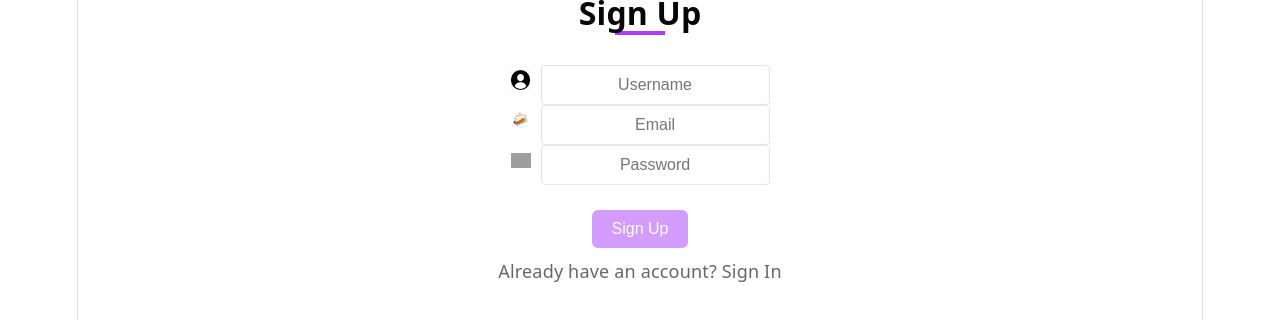
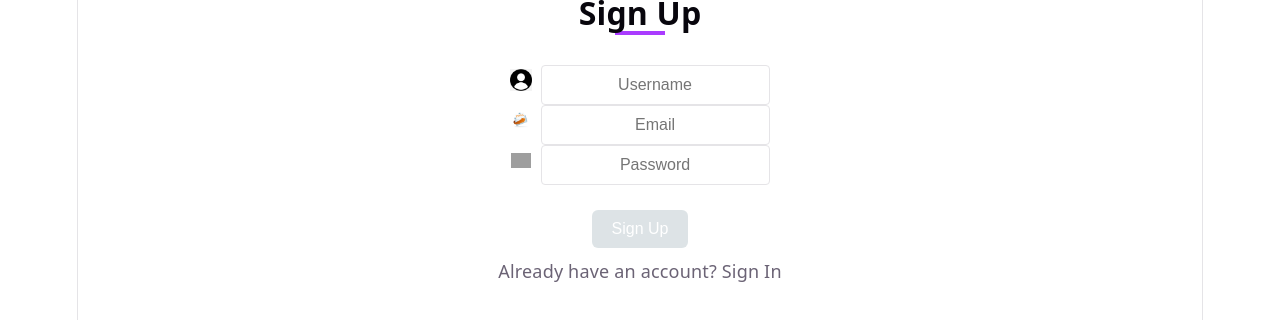
Before and after one commit to hamdiheb/GuessWhoProject, a React (Vite) app in the folder GuessWho/frontend/: page / in a window 1280 px wide. In both pictures the pointer is over the picture 520 px from the left and 80 px from the top of the page. Shown: the top 320 px of the page. Built offline with nearby package versions, Linux system fonts and the light colour scheme; grey boxes are pictures that could not be loaded.

Commit message:
Improve Sign Up styles

```diff
--- a/GuessWho/frontend/src/signup/SignUp.css
+++ b/GuessWho/frontend/src/signup/SignUp.css
@@ -5,7 +5,26 @@
   margin-right: 10px;
 }
 
+.input img:hover {
+  transform: scale(1.1);
+}
+
 .submit:disabled {
-  opacity: 0.5;
+  background-color: #cfd8dc;
+  opacity: 0.7;
   cursor: not-allowed;
+  box-shadow: none;
 }
+
+.submit:disabled:hover {
+  transform: none;
+}
+
+.submit:hover:not(:disabled) {
+  transform: translateY(-2px);
+  box-shadow: 0 8px 20px rgba(37, 99, 235, 0.3);
+}
+
+.submit:active:not(:disabled) {
+  transform: translateY(0);
+}
```
